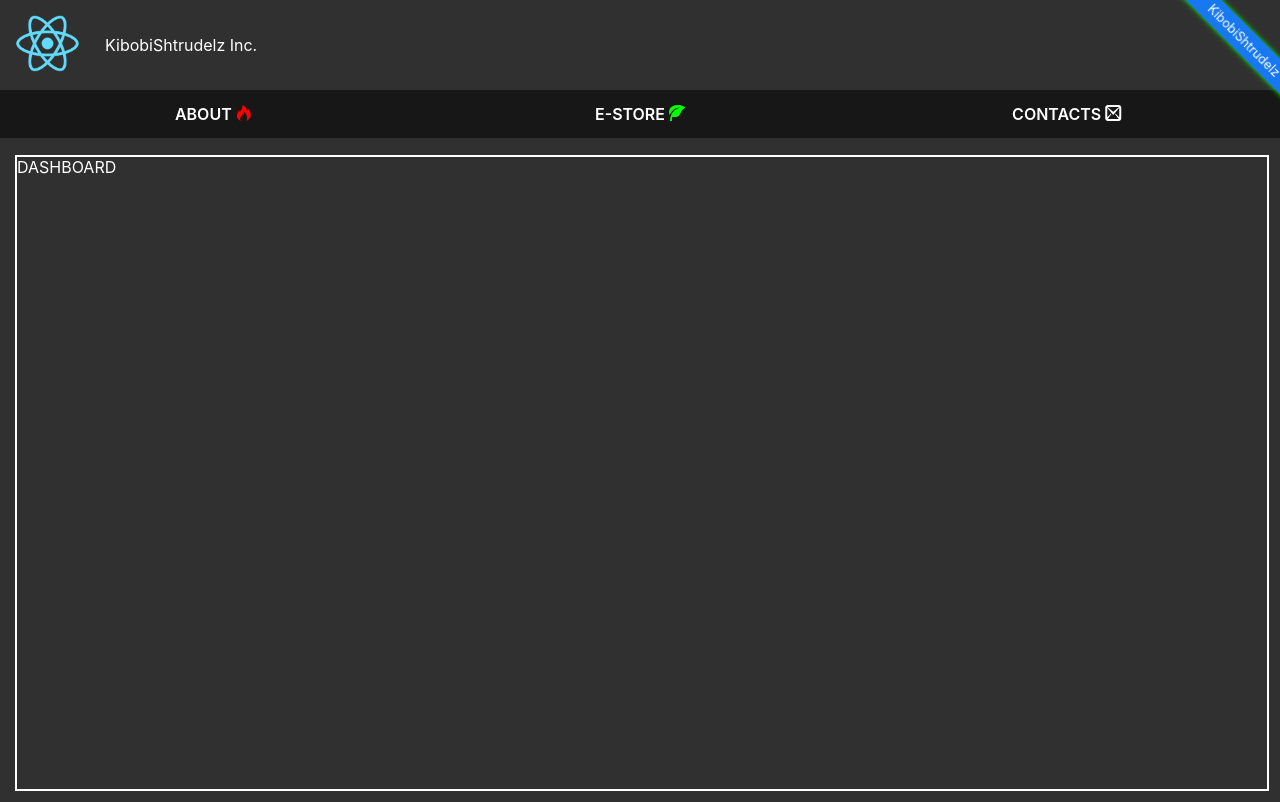
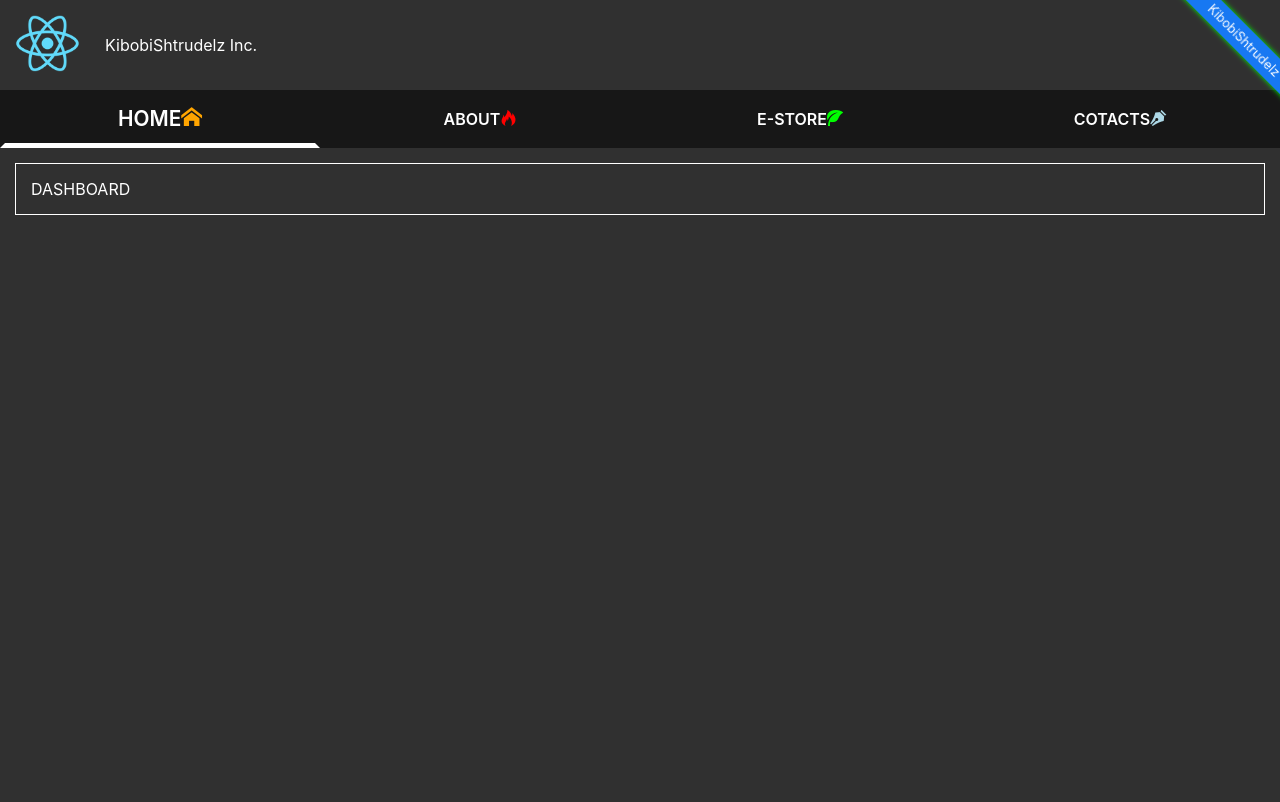
Before and after one commit to KibobiShtrudelz/self-training, a React (Create React App) app: page / in a window 1280 px wide. Built offline with nearby package versions, Linux system fonts and the light colour scheme.

Commit message:
wip: active tab logic added

```diff
--- a/package.json
+++ b/package.json
@@ -6,6 +6,7 @@
     "@testing-library/jest-dom": "^4.2.4",
     "@testing-library/react": "^9.5.0",
     "@testing-library/user-event": "^7.2.1",
+    "classnames": "^2.2.6",
     "react": "^16.13.1",
     "react-dom": "^16.13.1",
     "react-responsive-carousel": "^3.1.57",
--- a/src/App.js
+++ b/src/App.js
@@ -85,9 +85,9 @@ const Kibobi = styled.div`
 const Main = styled.main`
   position: absolute;
   left: 0;
-  top: 140px;
+  top: 148px;
   width: 100%;
-  height: calc(100% - 138px);
+  height: calc(100% - 148px);
   overflow-y: auto;
   padding: 15px;
   color: #fff;
@@ -97,6 +97,7 @@ const Main = styled.main`
   /* width */
   &::-webkit-scrollbar {
     width: 10px;
+    margin-top: 10px;
   }
 
   /* Track */
--- a/src/components/Contacts.jsx
+++ b/src/components/Contacts.jsx
@@ -1,11 +1,11 @@
 import React from "react";
 import styled from "styled-components";
 
-function Hooks() {
+function Contacts() {
   return <Wrapper>CONTACTSSSSSSSSSSSSSSSS</Wrapper>;
 }
 
-export default Hooks;
+export default Contacts;
 
 const Wrapper = styled.div`
   width: 100%;
--- a/src/components/Dashboard.jsx
+++ b/src/components/Dashboard.jsx
@@ -1,14 +1,19 @@
 import React from "react";
 import styled from "styled-components";
+import { Carousel } from "react-responsive-carousel";
 
-function Dashboard() {
+const Dashboard = () => {
   return <Wrapper>DASHBOARD</Wrapper>;
-}
+};
 
 const Wrapper = styled.div`
   width: 100%;
-  height: 100%;
-  border: 2px solid #fff;
+  height: calc(100% - 20px;);
+  padding: 15px;
+  display: flex;
+  flex-wrap: wrap;
+  box-sizing: border-box;
+  border: 1px solid #fff;
 `;
 
 export default Dashboard;
--- a/src/components/Navigation.jsx
+++ b/src/components/Navigation.jsx
@@ -1,24 +1,56 @@
 import React from "react";
 import styled from "styled-components";
-import { Link } from "react-router-dom";
+import { NavLink, useLocation } from "react-router-dom";
 
-function Navigation() {
+const navigationTabs = [
+  {
+    title: "HOME",
+    path: "/",
+    exact: true,
+    icon: "icon-home",
+  },
+  {
+    title: "ABOUT",
+    path: "/about",
+    icon: "icon-fire",
+  },
+  {
+    title: "E-STORE",
+    path: "/e-store",
+    icon: "icon-leaf",
+  },
+  {
+    title: "COTACTS",
+    path: "/contacts",
+    icon: "icon-pen",
+  },
+];
+
+const Navigation = () => {
+  const { pathname } = useLocation();
+  console.log("pathname", pathname);
+
   return (
     <Wrapper>
       <Nav>
-        <NavItem to="/about">
-          ABOUT <span className="icon-fire"></span>
-        </NavItem>
-        <NavItem to="/e-store">
-          E-STORE <span className="icon-leaf"></span>
-        </NavItem>
-        <NavItem to="/contacts">
-          CONTACTS <span className="icon-mail2"></span>
-        </NavItem>
+        <Nav>
+          {navigationTabs.map((tab) => (
+            <NavItem
+              exact={tab.exact}
+              key={tab.path}
+              to={tab.path}
+              activeClassName="active"
+              isActive={() => pathname === tab.path}
+            >
+              {tab.title}
+              <span className={tab.icon} />
+            </NavItem>
+          ))}
+        </Nav>
       </Nav>
     </Wrapper>
   );
-}
+};
 
 export default Navigation;
 
@@ -32,10 +64,11 @@ const Wrapper = styled.div`
 `;
 
 const Nav = styled.nav`
+  width: 100%;
   display: flex;
 `;
 
-const NavItem = styled(Link)`
+const NavItem = styled(NavLink)`
   width: 100%;
   color: #fff;
   cursor: pointer;
@@ -44,17 +77,31 @@ const NavItem = styled(Link)`
   line-height: 3rem;
   text-align: center;
   text-decoration: none;
+  box-sizing: border-box;
   background-color: #171717;
+  border: 5px solid #171717;
+  outline: none;
 
   &:hover {
-    color: #000;
     font-size: 1.3rem;
-    background-color: #61dbfb;
+    border-bottom: 5px solid #fff;
     transition: font-size 0.25s ease;
+    transition: border-bottom 0.25s ease;
 
     .icon-leaf {
       color: green;
     }
+  }
+
+  &.active {
+    font-size: 1.3rem;
+    border-bottom: 5px solid #fff;
+    transition: font-size 0.25s ease;
+    transition: border-bottom 0.25s ease;
+  }
+
+  .icon-home {
+    color: orange;
   }
 
   .icon-fire {
@@ -64,4 +111,8 @@ const NavItem = styled(Link)`
   .icon-leaf {
     color: lime;
   }
+
+  .icon-pen {
+    color: lightBlue;
+  }
 `;
--- a/src/components/store/EStore.jsx
+++ b/src/components/store/EStore.jsx
@@ -7,7 +7,7 @@ function EStore() {
   let items = [];
 
   for (let i = 0; i < 30; i++) {
-    items.push(<StoreItem key={i} />);
+    items.push(<StoreItem key={i} imgUrl="https://picsum.photos/200" />);
   }
 
   return <Wrapper>{items}</Wrapper>;
--- a/src/components/store/StoreItem.jsx
+++ b/src/components/store/StoreItem.jsx
@@ -1,8 +1,12 @@
 import React from "react";
 import styled from "styled-components";
 
-function StoreItem() {
-  return <Wrapper className="store-item">STORE ITEM</Wrapper>;
+function StoreItem({ imgUrl }) {
+  return (
+    <Wrapper className="store-item">
+      <img src={imgUrl} alt="picsum" />
+    </Wrapper>
+  );
 }
 
 export default StoreItem;
@@ -11,5 +15,7 @@ const Wrapper = styled.div`
   width: 250px;
   height: 230px;
   display: flex;
+  align-items: center;
+  justify-content: center;
   border: 1px solid #fff;
 `;
--- a/src/index.js
+++ b/src/index.js
@@ -2,6 +2,7 @@ import React from "react";
 import ReactDOM from "react-dom";
 import "./index.css";
 import "../src/icons/icons.css";
+import "react-responsive-carousel/lib/styles/carousel.min.css";
 
 import App from "./App";
 import * as serviceWorker from "./serviceWorker";
```
